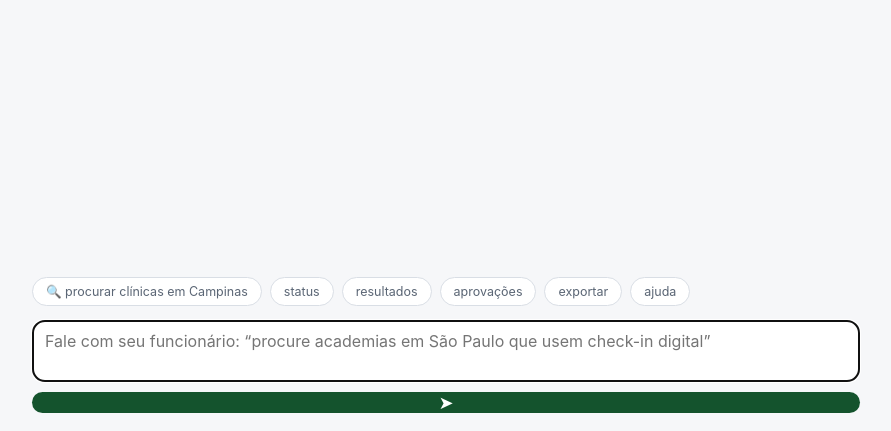
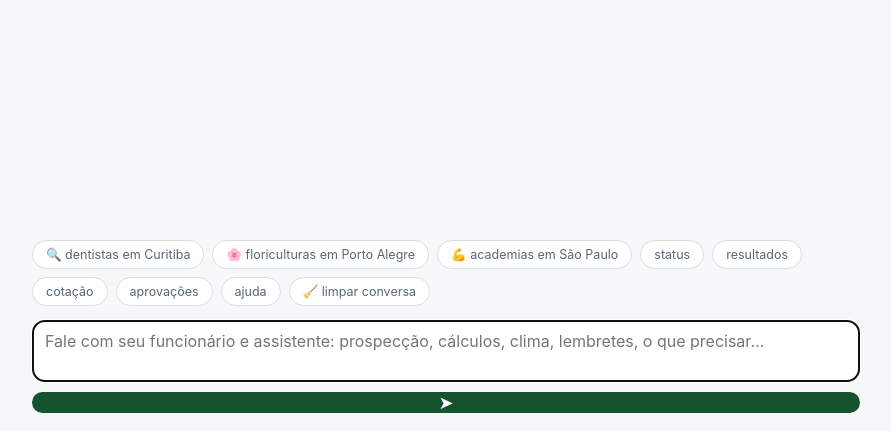
Before and after one commit to gasp0x/AI-Prospecting-Employee, a FastAPI app: page / in a window 1280 px wide. Shown: the part 369-800 px from the top of the page, without its empty margins (194-1085 px from the left). Run offline with FastAPI, Linux system fonts and the light colour scheme; data that the repository does not hold is empty.

Commit message:
Neutraliza exemplos do chat, deduplica segmento genérico e adiciona limpar conversa
- Sugestões do chat diversificadas (dentistas/Curitiba, floriculturas/POA,
  academias/SP) em vez de fixar fisioterapia/Campinas; placeholder genérico
- "clínicas de fisioterapia" vira UM critério de segmento (fisioterapia) —
  o genérico "clínica" é descartado quando há segmento específico
- Botão "🧹 limpar conversa" (POST /api/chat/limpar): apaga só o histórico
  do chat; tarefas, empresas e auditoria preservados
- 66 testes passando

```diff
--- a/app/web/templates/chat.html
+++ b/app/web/templates/chat.html
@@ -40,15 +40,18 @@
 
 <div id="conversa"></div>
 <div class="sugestoes">
-  <button data-texto="procure clínicas de fisioterapia em Campinas (SP), com site próprio">🔍 procurar clínicas em Campinas</button>
+  <button data-texto="procure dentistas em Curitiba (PR) com site próprio">🔍 dentistas em Curitiba</button>
+  <button data-texto="procure floriculturas em Porto Alegre (RS) com entrega própria">🌸 floriculturas em Porto Alegre</button>
+  <button data-texto="procure academias em São Paulo (SP) que usem check-in digital">💪 academias em São Paulo</button>
   <button data-texto="status">status</button>
   <button data-texto="resultados">resultados</button>
+  <button data-texto="cotação do dólar">cotação</button>
   <button data-texto="aprovações">aprovações</button>
-  <button data-texto="exportar">exportar</button>
   <button data-texto="ajuda">ajuda</button>
+  <button id="btn-limpar" title="Apaga o histórico desta conversa">🧹 limpar conversa</button>
 </div>
 <form id="entrada">
-  <textarea id="campo" placeholder="Fale com seu funcionário: “procure academias em São Paulo que usem check-in digital”" autofocus></textarea>
+  <textarea id="campo" placeholder="Fale com seu funcionário e assistente: prospecção, cálculos, clima, lembretes, o que precisar…" autofocus></textarea>
   <button type="submit">➤</button>
 </form>
 
@@ -119,7 +122,15 @@ document.querySelector("form#entrada").addEventListener("submit", (e) => { e.pre
 campo.addEventListener("keydown", (e) => {
   if (e.key === "Enter" && !e.shiftKey) { e.preventDefault(); enviar(campo.value); }
 });
-document.querySelectorAll(".sugestoes button").forEach((b) => b.addEventListener("click", () => enviar(b.dataset.texto)));
+document.querySelectorAll(".sugestoes button[data-texto]").forEach((b) => b.addEventListener("click", () => enviar(b.dataset.texto)));
+
+document.getElementById("btn-limpar").addEventListener("click", async () => {
+  if (!confirm("Apagar o histórico desta conversa? (tarefas e resultados não são afetados)")) return;
+  await fetch("/api/chat/limpar", { method: "POST" });
+  ultimoId = 0;
+  conversa.innerHTML = "";
+  puxar();
+});
 
 puxar();
 setInterval(puxar, 2000);
```
Also changed, not shown: app/engine/icp.py (+9 -0 lines), app/web/api.py (+10 -0 lines), tests/test_chat.py (+18 -0 lines), tests/test_fluxo_e2e.py (+4 -3 lines).
